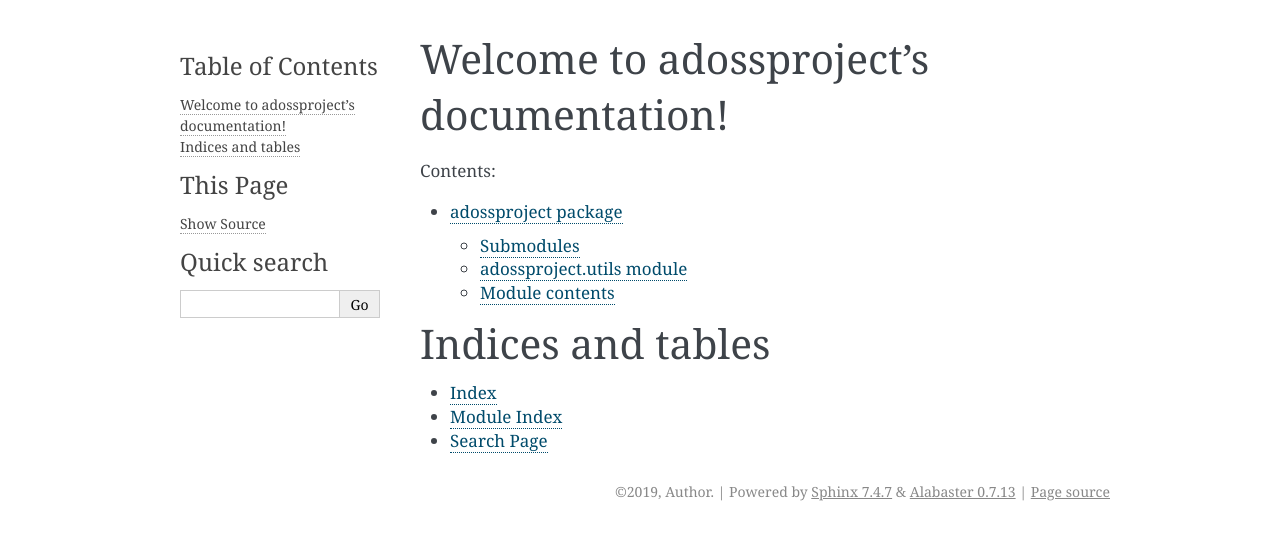
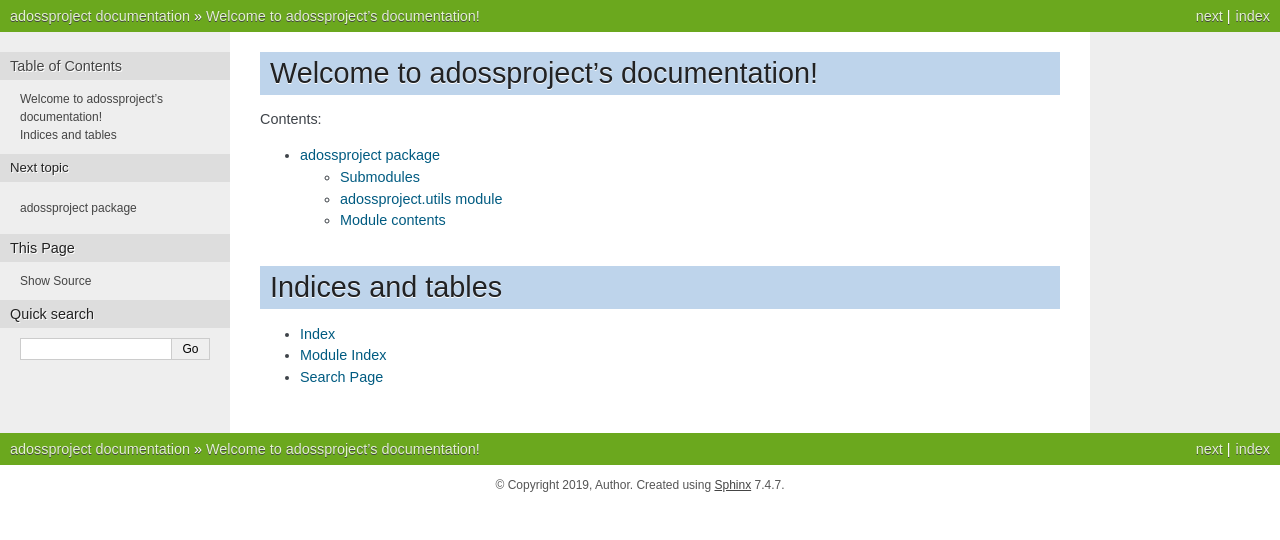
Before and after one commit to Dorozhko-Anton/best_practice_package, a Sphinx documentation site: the page built from docs/index.rst, in a window 1280 px wide. Shown: the top 540 px of the page. Built offline with Sphinx 7.4.7, drawn with Linux system fonts in a browser that asks for light colours.

Commit message:
add master_doc to conf.py

```diff
--- a/docs/conf.py
+++ b/docs/conf.py
@@ -54,7 +54,7 @@
 # The theme to use for HTML and HTML Help pages.  See the documentation for
 # a list of builtin themes.
 #
-html_theme = 'alabaster'
+html_theme = 'nature'
 
 # Add any paths that contain custom static files (such as style sheets) here,
 # relative to this directory. They are copied after the builtin static files,
@@ -68,3 +68,6 @@
 
 # If true, `todo` and `todoList` produce output, else they produce nothing.
 todo_include_todos = True
+
+# change master_doc to index.rst for RTD
+master_doc = 'index'
```
